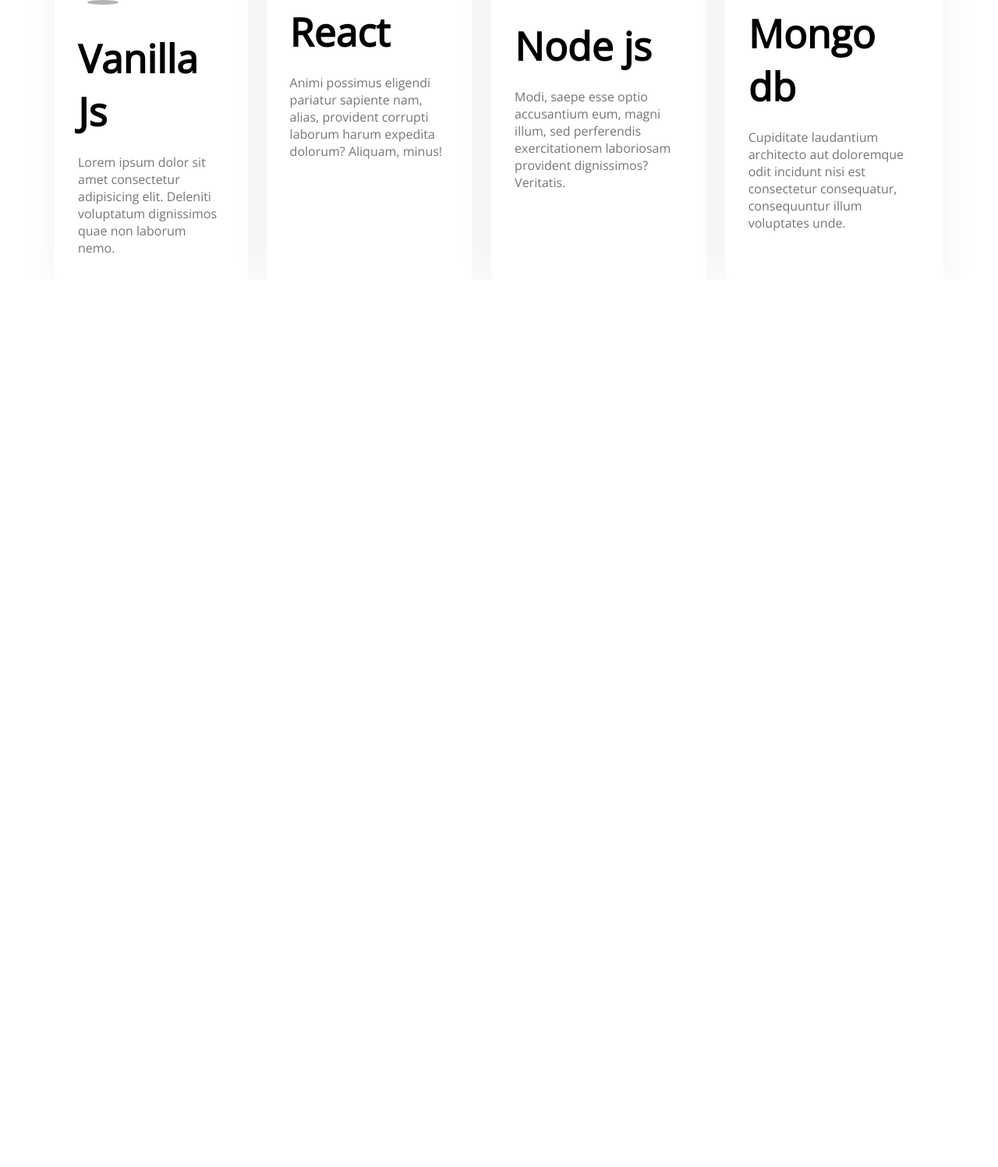
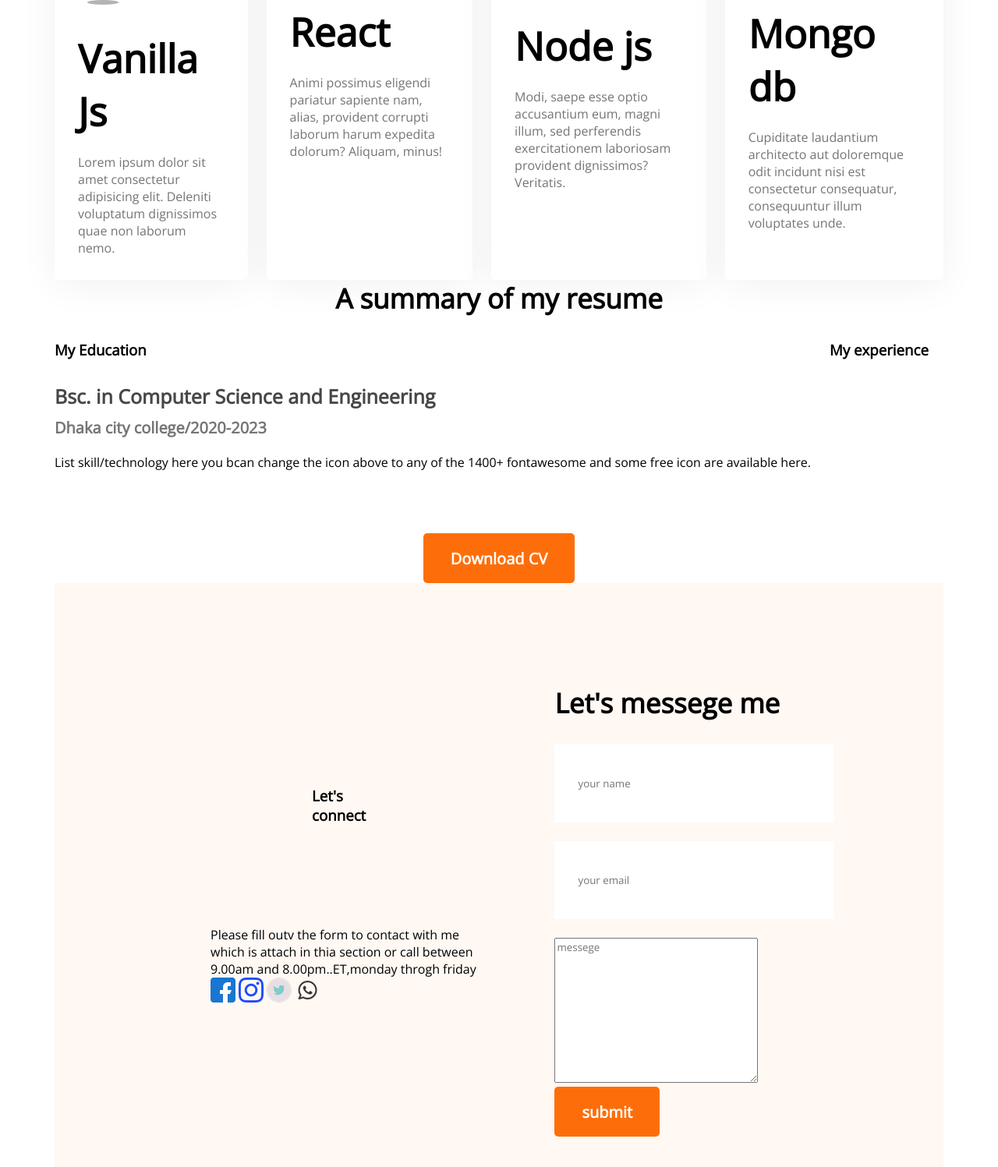
Before and after one commit to Suraiyatithi/developer_portfolio, a plain HTML site: page index.html in a window 1280 px wide. Shown: the part 1746-3243 px from the top of the page at 78% size. Before the commit the page ends 2105 px from the top, so only its background shows below. Drawn offline with nearby package versions, Linux system fonts and the light colour scheme.

Commit message:
finnal changes

```diff
--- a/index.html
+++ b/index.html
@@ -89,8 +89,60 @@
                 <p class="skill-description">Cupiditate laudantium architecto aut doloremque odit incidunt nisi est consectetur consequatur, consequuntur illum voluptates unde.</p>
             </div>
         </div>
+        <!-- resume section -->
 
     </section>
+    <section class="resume">
+        <h3 class="section-title">A summary of my resume</h3>
+        <div class="resume-content">
+            <div>
+                <h3 class="resume-title">My Education</h3>
+                <div class="resume-item">
+                    <h4 class="title">Bsc. in Computer Science and Engineering</h4>
+                    <h5 class="sub-title">Dhaka city college/2020-2023</h5>
+                    <p class="description">List skill/technology here you bcan change the icon above
+                        to any of the 1400+ fontawesome and some free icon are available here.
+                    </p>
+                </div>
+            </div>
+            <div>
+                <h3 class="resume-title">My experience</h3>
+            </div>
+        </div>
+        <div class="resume-button">
+            <button class="btn-primary">Download CV</button>
+        </div>
+    </section>
+    <!-- contact section-->
+    <section class="contact">
+        <div>
+            <h3 class="section description">Let's connect</h3>
+            <p>Please fill outv the form to contact with me which is attach in thia section or call between 9.00am and 8.00pm..ET,monday throgh friday</p>
+            <a href="">
+                <img src="img/facebook.png" alt="facebook">
+            </a>
+            <a href="">
+                <img src="img/instagram.png" alt="my instagram">
+            </a>
+            <a href="">
+                <img src="img/twiter.png" alt="my twiter">
+            </a>
+            <a href="">
+                <img src="img/whatsapp.png" alt="my whats app">
+            </a>
+        </div>
+        <div>
+            <h3 class="section-title">Let's messege me</h3>
+            <form action="">
+                <input type="text" placeholder="your name">
+                <input type="email" name="" id="" placeholder="your email">
+                <textarea name="" id="" cols="30" rows="10" placeholder="messege"></textarea>
+                <input class="btn-primary" type="submit" value="submit">
+            </form>
+        </div>
+    </section>
+
+
 </main>
 <footer></footer>
 </html>
--- a/styles/portfolio.css
+++ b/styles/portfolio.css
@@ -123,3 +123,57 @@ nav li{
     border-radius: 5px;
     padding: 30px;
 }
+/* resume style */
+.resume-content{
+    display: flex;
+    gap: 24px;
+
+}
+.resume .title{
+    font-weight: 700;
+    font-size: 25px;
+    color: #474747;
+    margin-bottom: 10px;
+}
+.resume .sub-title{
+    color: #757575;
+    font-weight: 600;
+    font-size: 20px;
+    margin-bottom: 20px;
+
+}
+.resumen .description{
+    color: #757575;
+
+}
+.resume-item{
+    margin-top: 30px;
+    margin-bottom: 30px;
+}
+.resume-button{
+    margin-top: 50px;
+    text-align: center;
+    color: #fd6e0a;
+}
+.contact .section-title{
+    text-align: left;
+}
+.contact{
+    display: flex;
+    gap: 100px;
+    background: #FFF8F3;
+    padding: 130px 200px;
+}
+.contact input[type="text"],input[type="email"],text area{
+margin-bottom: 24px;
+border: 0;
+width: 100%;
+padding: 18px 30px;
+}
+input{
+    height: 64px;
+
+}
+.contact a{
+    text-decoration: none;
+}
```
